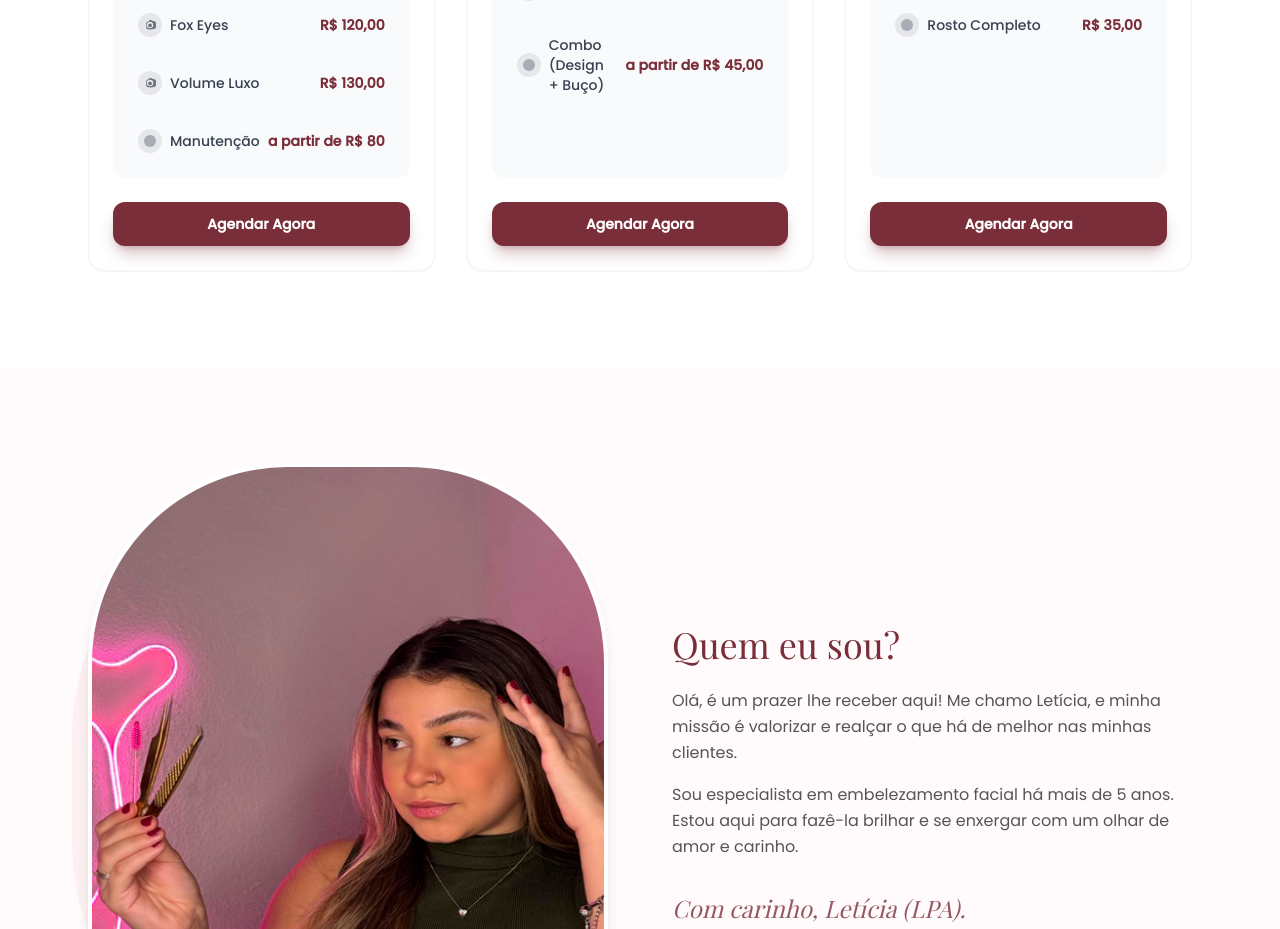
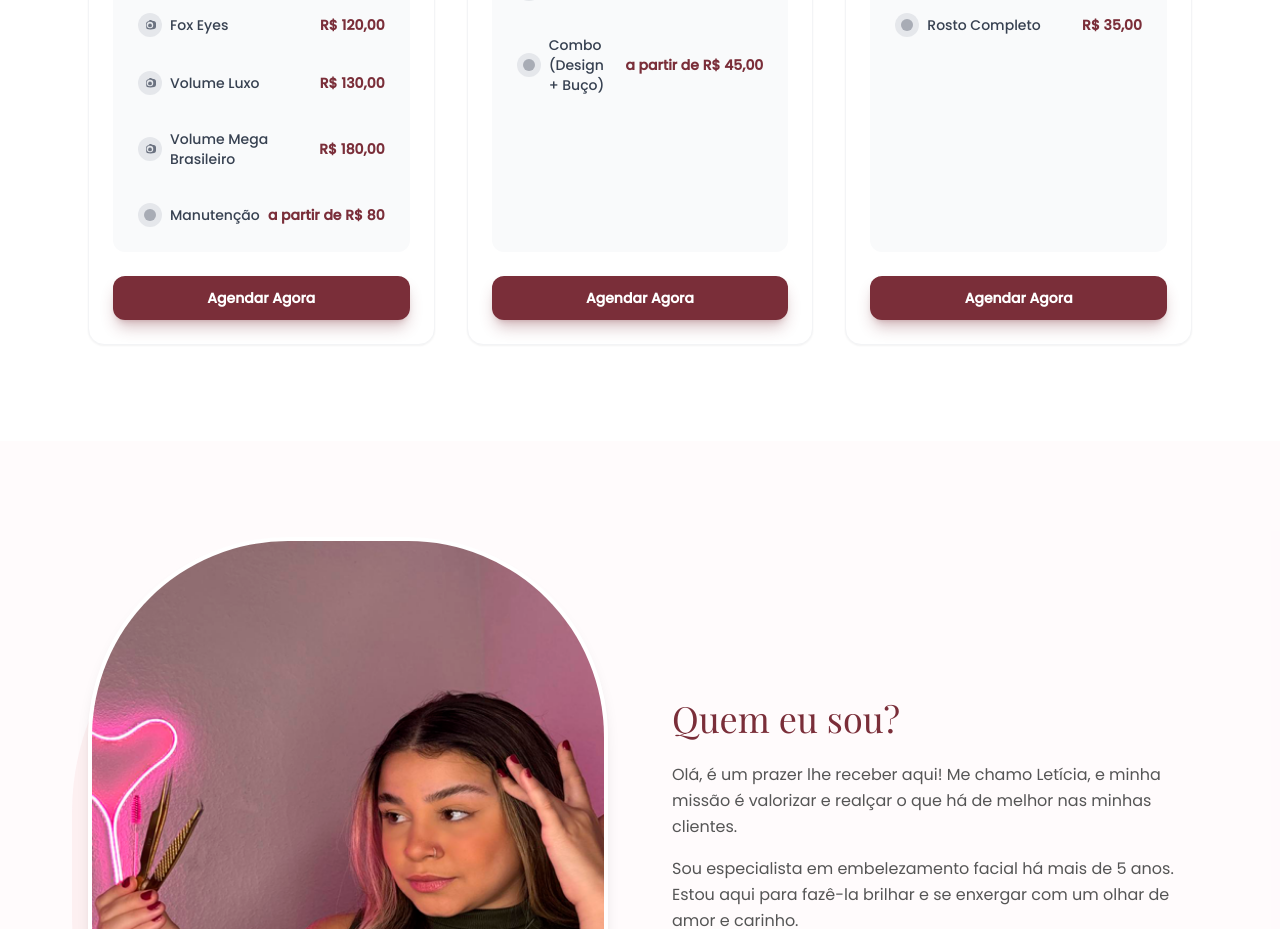
Before and after one commit to Tomfg11/lpa-estetica-site, a React (Vite) app: page / in a window 1280 px wide. Shown: the part 1502-2431 px from the top of the page. Built offline with nearby package versions, Linux system fonts and the light colour scheme.

Commit message:
feat: Add Volume Mega Brasileiro

```diff
--- a/src/data/content.js
+++ b/src/data/content.js
@@ -4,6 +4,7 @@ import Cilios1 from '../assets/Cilios1.png';
 import Cilios2 from '../assets/Cilios2.png';
 import Cilios3 from '../assets/glamour.png';
 import Cilios4 from '../assets/foxeyes.png';
+import Cilios5 from '../assets/Cilios5.png';
 import Depilacao1 from '../assets/Depilacao1.png';
 import Depilacao2 from '../assets/Depilacao2.png';
 
@@ -55,6 +56,11 @@ export const content = {
           name: "Volume Luxo",
           price: "R$ 130,00",
           image: Cilios1
+        },
+        {
+          name: "Volume Mega Brasileiro",
+          price: "R$ 180,00",
+          image: Cilios5
         },
         {
           name: "Manutenção",
```
Also changed, not shown: src/assets/Cilios5.png (added).
